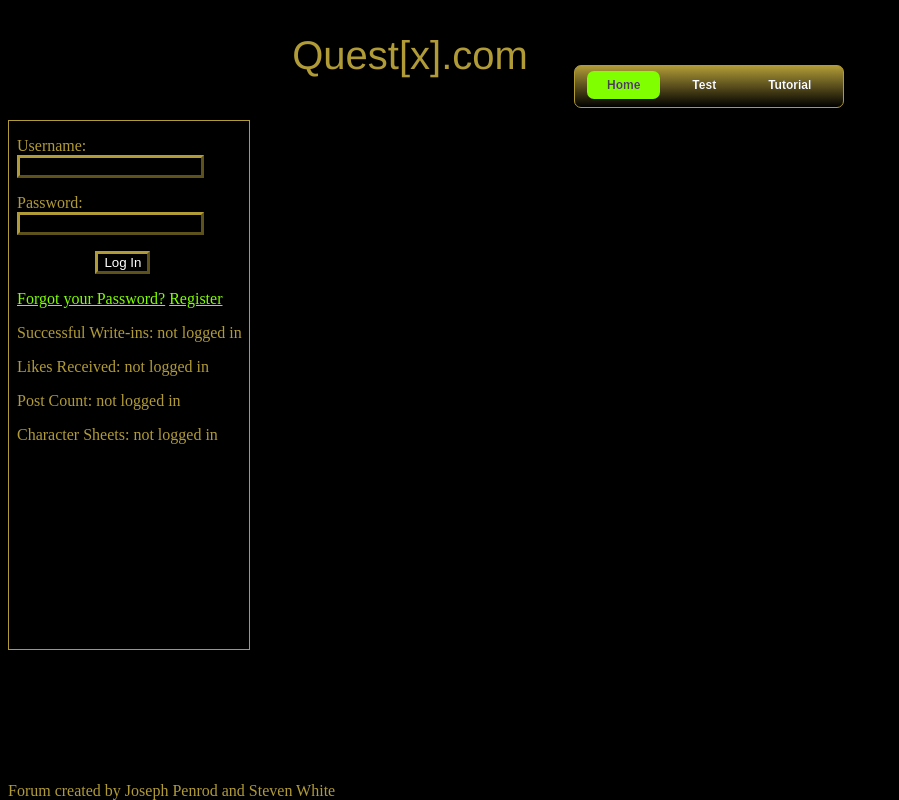
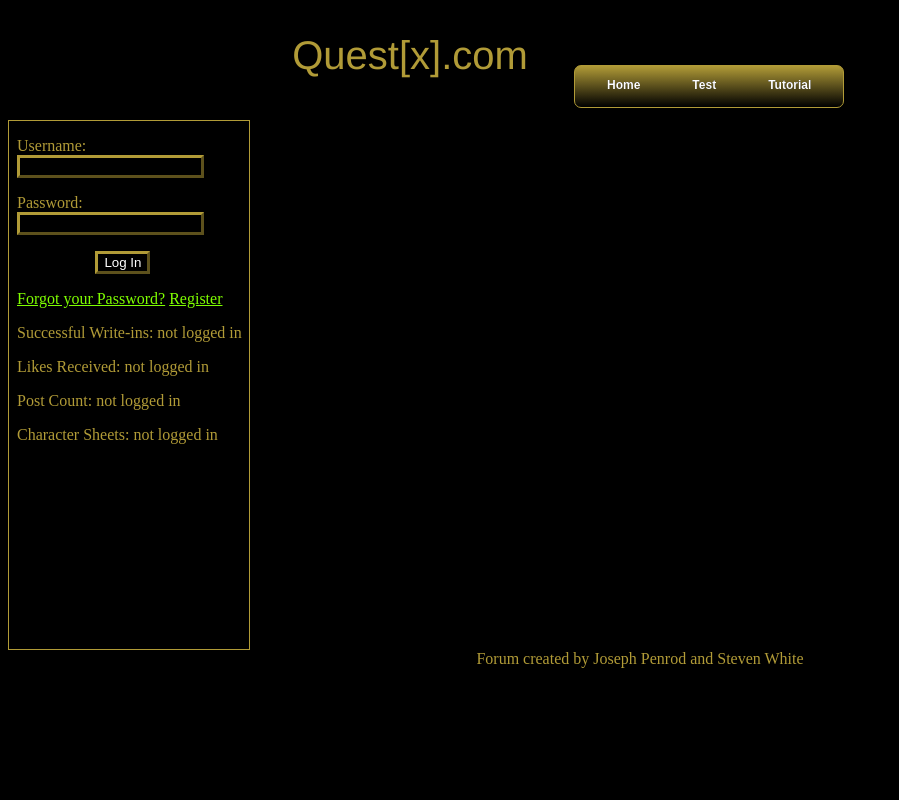
Before and after one commit to Cipnuvofli/rpg-forum, a PHP site: page /Home.php in a window 1280 px wide. Shown: the whole page, without its empty margins (0-899 px from the left). Run offline with PHP 8.4, Linux system fonts and the light colour scheme; data that the repository does not hold is empty.

Commit message:
Unborked menu item stuck in hover mode

```diff
--- a/ButtonPanel.php
+++ b/ButtonPanel.php
@@ -1,6 +1,6 @@
 
 <ul id="menu-bar">
- <li class="active"><a href="#">Home</a></li>
+ <li><a href="home.php">Home</a></li>
  <li><a href="#">Test</a></li>
  <li><a href="Tutorial.php">Tutorial</a></li>
  <?php
--- a/CSS/Quest[x].css
+++ b/CSS/Quest[x].css
@@ -218,7 +218,6 @@ float:left;
 {
 
 	color:#b19b37;
-	position:absolute;
 	bottom:0;
 	text-align:center;
 	clear:both;
```
